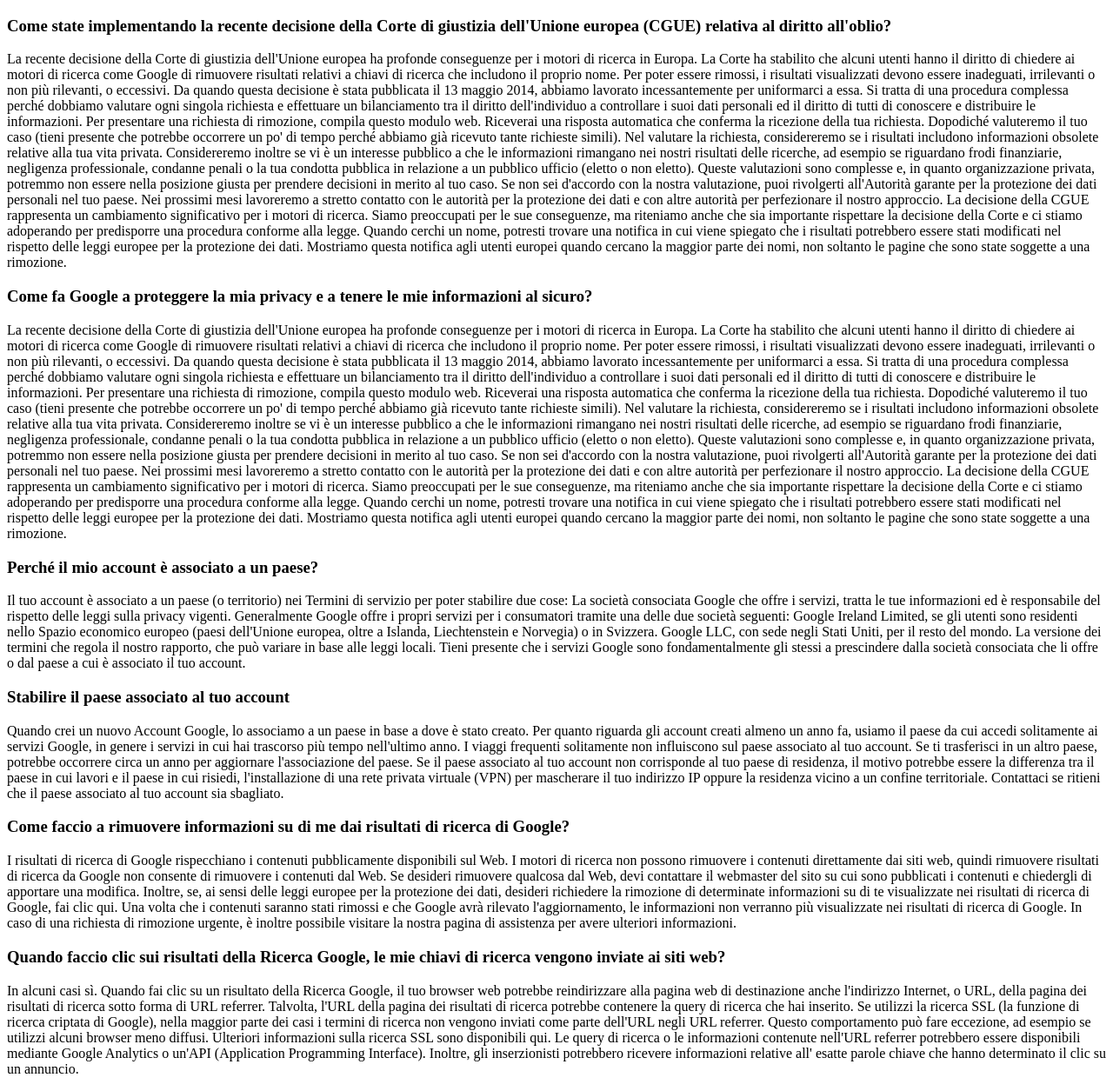
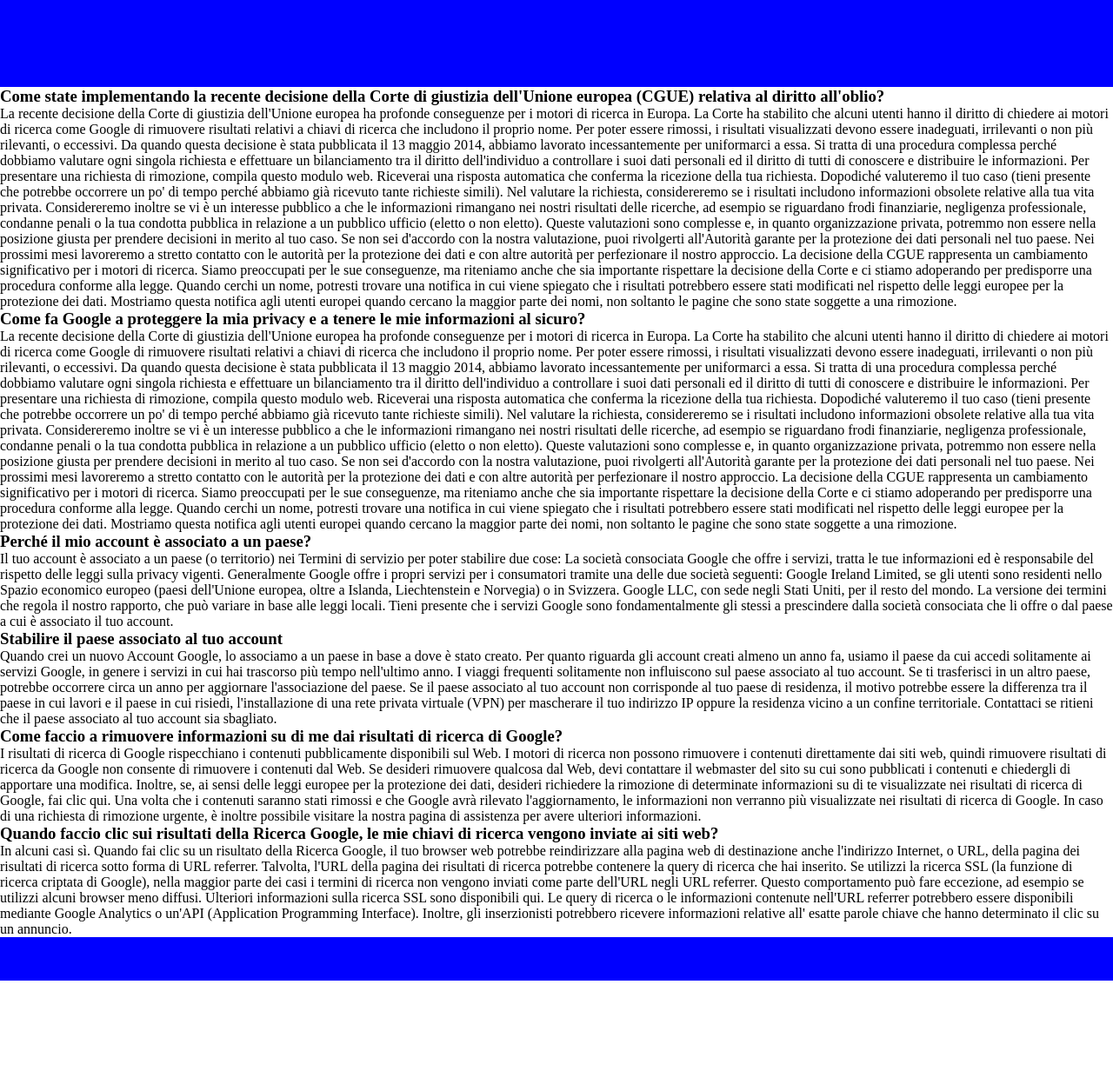
Before and after one commit to MicheleBisceglia/php-google-faq, a PHP site: page / in a window 1280 px wide. Shown: the whole page at 87% size. After the commit the page ends 1128 px from the top, so only its background shows below. Run offline with PHP 8.4, Linux system fonts and the light colour scheme.

Commit message:
layout structure

```diff
--- a/css/style.css
+++ b/css/style.css
@@ -0,0 +1,24 @@
+* {
+  margin: 0;
+  padding: 0;
+  box-sizing: border-box;
+}
+
+header {
+  height: 100px;
+  width: 100%;
+  background-color: blue;
+  position: fixed;
+  z-index: 99;
+
+}
+
+main {
+  padding-top: 100px;
+}
+
+footer {
+  height: 50px;
+  width: 100%;
+  background-color: blue;
+}
--- a/index.php
+++ b/index.php
@@ -53,12 +53,24 @@ $text= [
       <meta charset="UTF-8">
       <meta http-equiv="X-UA-Compatible" content="IE=edge">
       <meta name="viewport" content="width=device-width, initial-scale=1.0">
+      <link rel="stylesheet" href="css/style.css">
       <title>Document</title>
     </head>
     <body>
-      <?php
-      foreach($text as $item) {
-      echo "<h3>" . $item["question"] . "</h3>" . " " . "<p>" . $item["answer"]; "</p>" ;
-    } ?>
+      <header>
+
+      </header>
+
+      <main>
+        <?php
+        foreach($text as $item) {
+        echo "<h3>" . $item["question"] . "</h3>" . " " . "<p>" . $item["answer"]; "</p>" ;
+      } ?>
+
+      </main>
+
+      <footer>
+
+      </footer>
     </body>
     </html>
```
